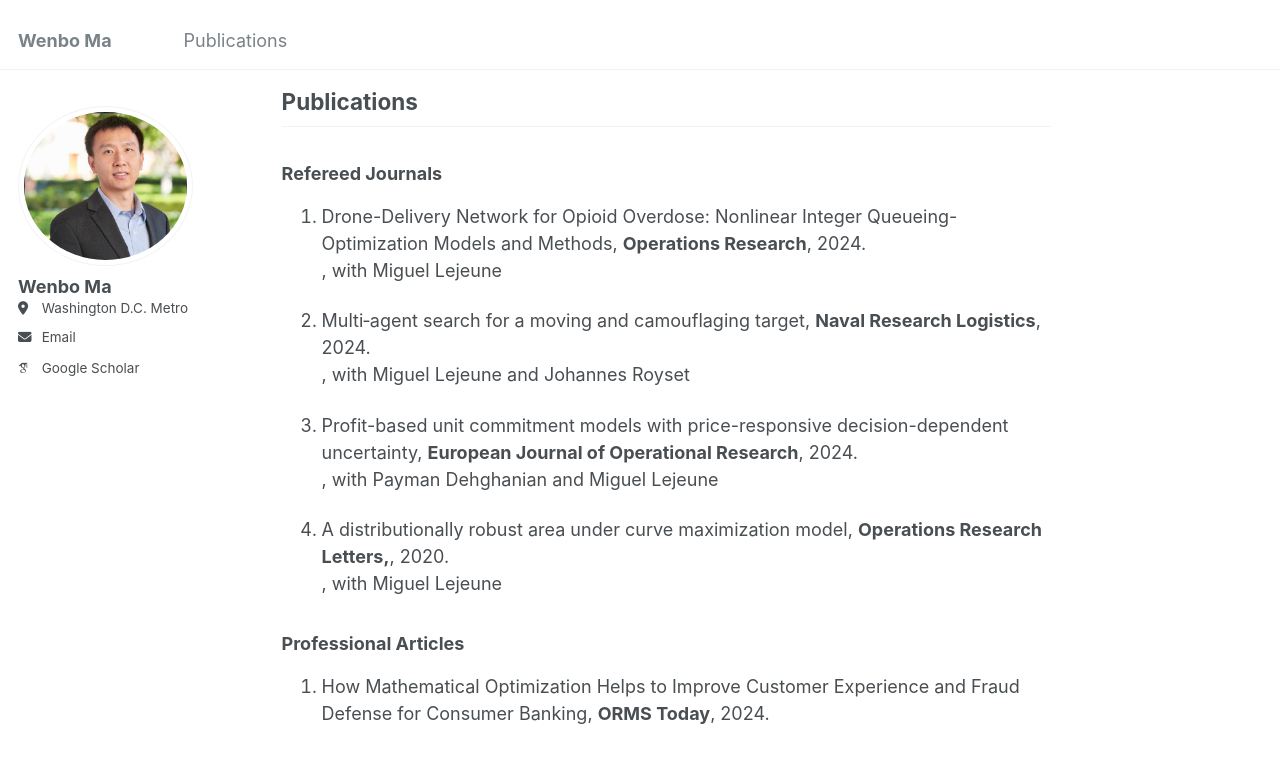
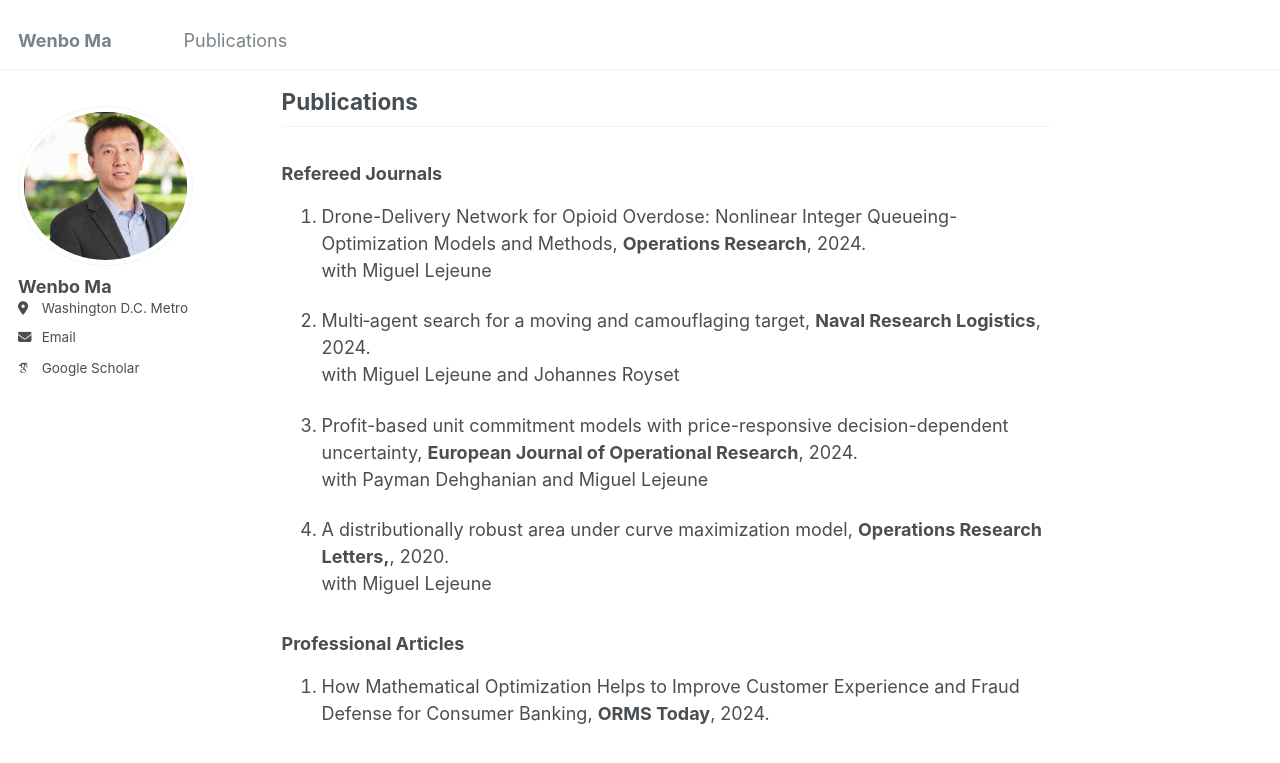
Before and after one commit to wenbo5565/wenbo5565.github.io, a Jekyll site: the page built from _pages/about.md, in a window 1280 px wide and 900 px high, scrolled down 806 px. Shown: the top 763 px of the window. Built offline with Jekyll 4.4.1, drawn with Linux system fonts in a browser that asks for light colours; some web fonts are replaced.

```diff
--- a/_pages/about.md
+++ b/_pages/about.md
@@ -23,16 +23,16 @@ Outside of work, I enjoy playing and watching sports — particularly tennis, ba
 
 ### Refereed Journals
 1. Drone-Delivery Network for Opioid Overdose: Nonlinear Integer Queueing-Optimization Models and Methods, **Operations Research**, 2024. \
-   , with Miguel Lejeune
+   with Miguel Lejeune
 
 2. Multi‐agent search for a moving and camouflaging target, **Naval Research Logistics**, 2024. \
-   , with Miguel Lejeune and Johannes Royset
+   with Miguel Lejeune and Johannes Royset
 
 4. Profit-based unit commitment models with price-responsive decision-dependent uncertainty, **European Journal of Operational Research**, 2024. \
-   , with Payman Dehghanian and Miguel Lejeune
+   with Payman Dehghanian and Miguel Lejeune
 
 6. A distributionally robust area under curve maximization model, **Operations Research Letters,**, 2020. \
-   , with Miguel Lejeune
+   with Miguel Lejeune
 
 ### Professional Articles
 
```
